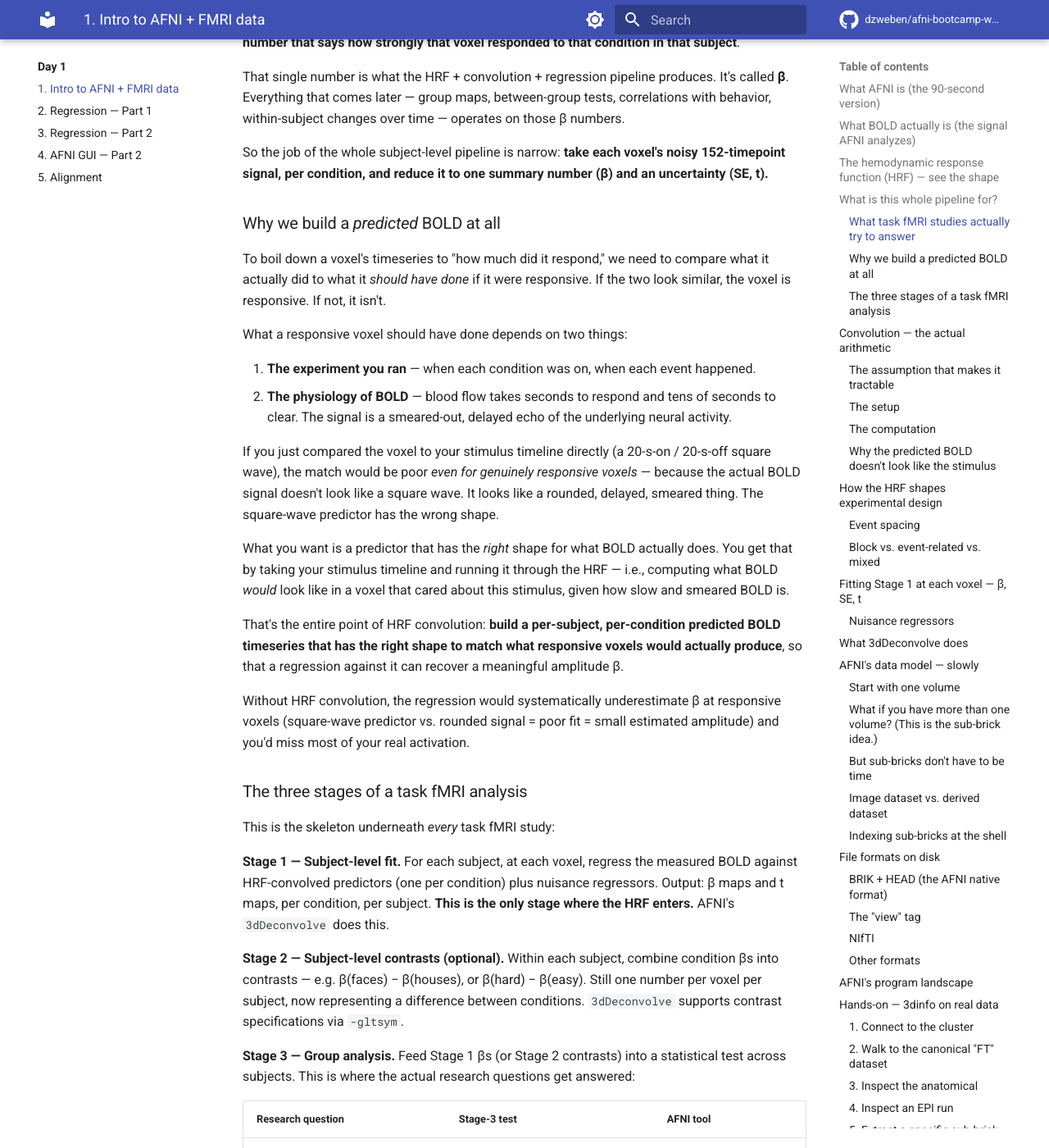
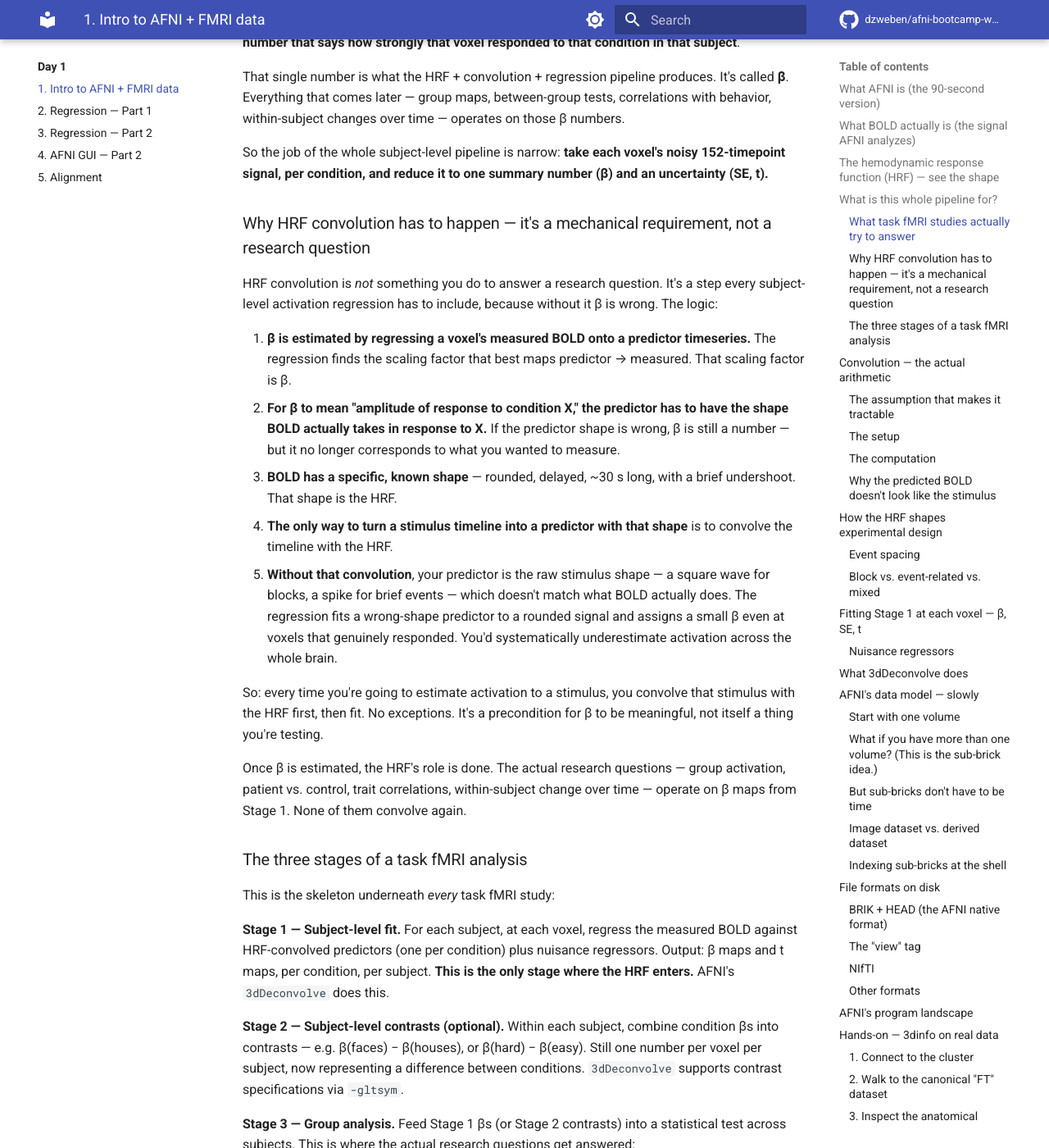
Before and after one commit to dzweben/afni-bootcamp-walkthrough, an MkDocs documentation site: the page built from docs/day1/01-gui-part1.md, in a window 1280 px wide and 1400 px high, scrolled down 3355 px. Shown: the whole window at 82% size. Built offline with MkDocs 1.6.1 and Material for MkDocs 9.7.7, drawn with Linux system fonts in a browser that asks for light colours; comment, search, counter and statistics services are not loaded.

Commit message:
Lecture 1: HRF convolution is a mechanical precondition, not a question
Previous framing implied "does BOLD match predicted response" was the research
question. It isn't. The research questions are about activation levels and
their group-level comparisons. HRF convolution is a required step to get
meaningful βs — without it the predictor has the wrong shape and β is wrong.
Rewritten subsection to walk the chain: β = predictor-to-measured regression
→ predictor must have BOLD's shape → HRF convolution is how you get that
shape from a stimulus timeline → no exceptions.

Co-Authored-By: Claude Opus 4.7 (1M context) <noreply@anthropic.com>

```diff
--- a/docs/day1/01-gui-part1.md
+++ b/docs/day1/01-gui-part1.md
@@ -82,22 +82,19 @@ That single number is what the HRF + convolution + regression pipeline produces.
 
 So the job of the whole subject-level pipeline is narrow: **take each voxel's noisy 152-timepoint signal, per condition, and reduce it to one summary number (β) and an uncertainty (SE, t).**
 
-### Why we build a *predicted* BOLD at all
+### Why HRF convolution has to happen — it's a mechanical requirement, not a research question
 
-To boil down a voxel's timeseries to "how much did it respond," we need to compare what it actually did to what it *should have done* if it were responsive. If the two look similar, the voxel is responsive. If not, it isn't.
+HRF convolution is *not* something you do to answer a research question. It's a step every subject-level activation regression has to include, because without it β is wrong. The logic:
 
-What a responsive voxel should have done depends on two things:
+1. **β is estimated by regressing a voxel's measured BOLD onto a predictor timeseries.** The regression finds the scaling factor that best maps predictor → measured. That scaling factor is β.
+2. **For β to mean "amplitude of response to condition X," the predictor has to have the shape BOLD actually takes in response to X.** If the predictor shape is wrong, β is still a number — but it no longer corresponds to what you wanted to measure.
+3. **BOLD has a specific, known shape** — rounded, delayed, ~30 s long, with a brief undershoot. That shape is the HRF.
+4. **The only way to turn a stimulus timeline into a predictor with that shape** is to convolve the timeline with the HRF.
+5. **Without that convolution**, your predictor is the raw stimulus shape — a square wave for blocks, a spike for brief events — which doesn't match what BOLD actually does. The regression fits a wrong-shape predictor to a rounded signal and assigns a small β even at voxels that genuinely responded. You'd systematically underestimate activation across the whole brain.
 
-1. **The experiment you ran** — when each condition was on, when each event happened.
-2. **The physiology of BOLD** — blood flow takes seconds to respond and tens of seconds to clear. The signal is a smeared-out, delayed echo of the underlying neural activity.
+So: every time you're going to estimate activation to a stimulus, you convolve that stimulus with the HRF first, then fit. No exceptions. It's a precondition for β to be meaningful, not itself a thing you're testing.
 
-If you just compared the voxel to your stimulus timeline directly (a 20-s-on / 20-s-off square wave), the match would be poor *even for genuinely responsive voxels* — because the actual BOLD signal doesn't look like a square wave. It looks like a rounded, delayed, smeared thing. The square-wave predictor has the wrong shape.
-
-What you want is a predictor that has the *right* shape for what BOLD actually does. You get that by taking your stimulus timeline and running it through the HRF — i.e., computing what BOLD *would* look like in a voxel that cared about this stimulus, given how slow and smeared BOLD is.
-
-That's the entire point of HRF convolution: **build a per-subject, per-condition predicted BOLD timeseries that has the right shape to match what responsive voxels would actually produce**, so that a regression against it can recover a meaningful amplitude β.
-
-Without HRF convolution, the regression would systematically underestimate β at responsive voxels (square-wave predictor vs. rounded signal = poor fit = small estimated amplitude) and you'd miss most of your real activation.
+Once β is estimated, the HRF's role is done. The actual research questions — group activation, patient vs. control, trait correlations, within-subject change over time — operate on β maps from Stage 1. None of them convolve again.
 
 ### The three stages of a task fMRI analysis
 
```
